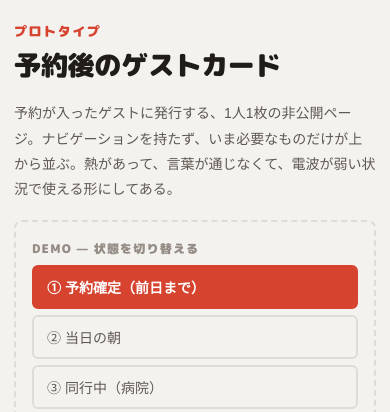
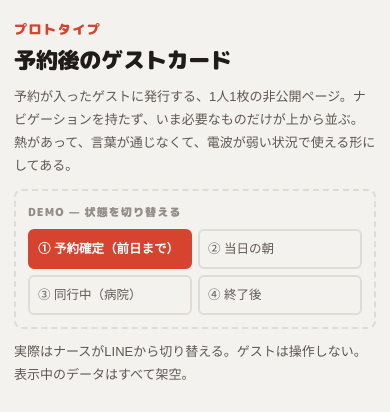
Before and after one commit to Yukitchy/p-fe15aa8c, a plain HTML site: page guest.html in a window 390 px wide. Shown: the top 412 px of the page. Drawn offline with Linux system fonts and the light colour scheme.

Commit message:
guest: compact demo panel on mobile

```diff
--- a/guest.html
+++ b/guest.html
@@ -151,8 +151,14 @@ body{margin:0;background-color:var(--ground);color:var(--ink);font-family:var(--
 .foot{font-size:11.5px;color:var(--ink-3);text-align:center;line-height:1.7;margin:2px 0 0}
 @media (prefers-reduced-motion:reduce){*{animation:none!important;transition:none!important}}
 @media (max-width:860px){
-  .demo{grid-template-columns:1fr;gap:22px;padding:20px 14px 48px}
-  .panel-note{position:static}
+  .demo{grid-template-columns:1fr;gap:16px;padding:18px 14px 44px}
+  .panel-note{position:static;gap:12px}
+  .demo h1{font-size:22px}
+  .demo p{font-size:13px;line-height:1.75}
+  /* デモ操作は2列に畳む。ここで画面を使い切ると本体が見えない */
+  .switch{display:grid;grid-template-columns:1fr 1fr;gap:6px;padding:12px}
+  .switch b{grid-column:1/-1;font-size:11px}
+  .switch button{padding:9px 8px;font-size:12.5px;line-height:1.45}
   .phone{width:100%;max-width:390px;padding:0;border-radius:0;background:transparent;box-shadow:none}
   .notch{display:none}.scr{border-radius:0;height:auto;min-height:660px}
   .scroll{height:auto;overflow:visible}.top{padding-top:14px}
```
